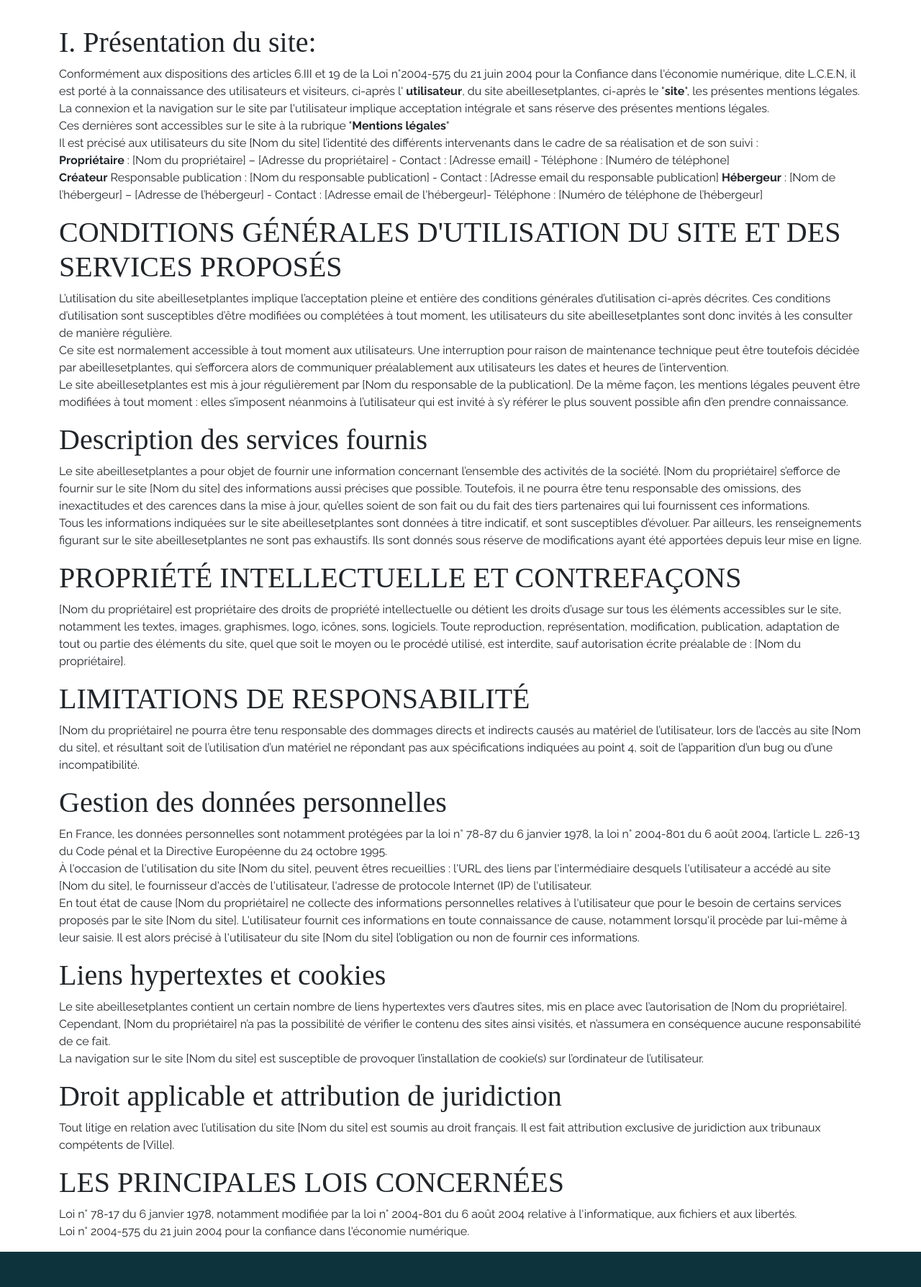
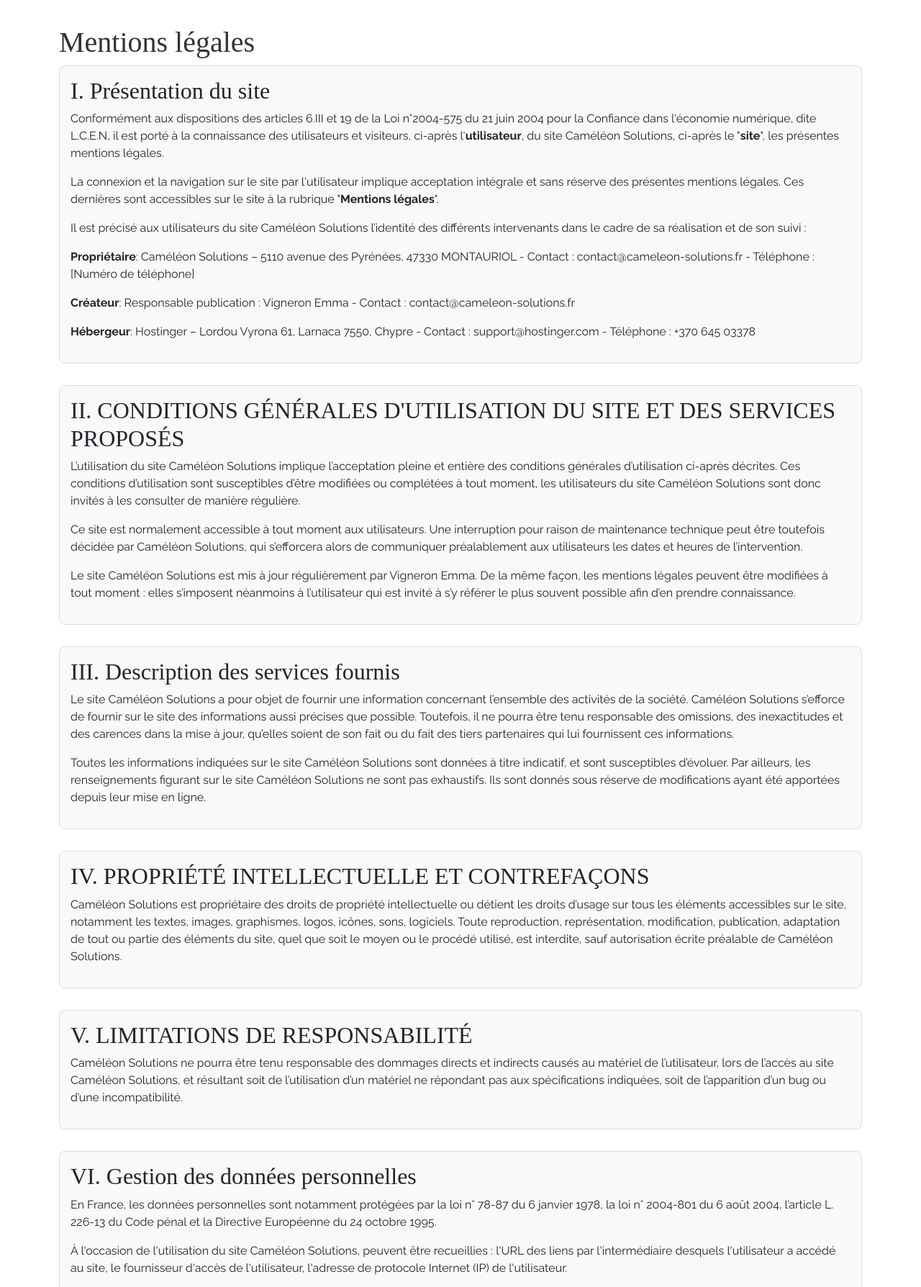
Before and after one commit to EmmaVgn/cameleonwebsite, a Symfony app: template templates/home/legal.html.twig in a window 1280 px wide. Shown: the part 100-1888 px from the top of the page at 72% size. Run offline with Twig, Linux system fonts and the light colour scheme; the template is opened without the code that fills it, so the values that code supplies are empty; style sheets or scripts are compiled from the project's sources; some libraries are stand-ins or nearby versions; some web fonts are replaced.

Commit message:
Edit CSS mentions legales

```diff
--- a/assets/styles/app.css
+++ b/assets/styles/app.css
@@ -18,6 +18,11 @@
 
 a {
   text-decoration: none;
+  color: black;
+}
+
+a:hover {
+  text-decoration: underline;
 }
 
 h1,
@@ -768,6 +773,38 @@
   left: 50%;
   transform: translateX(-50%);
 }
+/*--------------------------------------------------------------
+# MENTIONS LEGALES
+--------------------------------------------------------------*/
+.title {
+  font-size: 2.5rem;
+  color: #333;
+  font-weight: 200;
+}
+
+.legal-article {
+  margin-bottom: 30px;
+  padding: 15px;
+  border: 1px solid #ddd;
+  border-radius: 8px;
+  background-color: #f9f9f9;
+}
+
+.article-title {
+  font-size: 1.75rem;
+  color: black;
+  margin-bottom: 10px;
+}
+
+.article-content {
+  font-size: 1rem;
+  line-height: 1.6;
+  color: #555;
+}
+
+.article-content b {
+  font-weight: bold;
+}
 
 /*--------------------------------------------------------------
 # SERVICES
--- a/src/Form/ContactFormType.php
+++ b/src/Form/ContactFormType.php
@@ -66,7 +66,7 @@
             'required' => true,
             'choices' => [
                 'Demande de devis' => 'devis',
-                'Question sur un produit' => 'produit',
+                'Questions sur un service' => 'service',
                 'Autre' => 'autre',
             ],
             'attr' => [
--- a/templates/home/legal.html.twig
+++ b/templates/home/legal.html.twig
@@ -2,84 +2,90 @@
 {% block title %}Mentions légales
 {% endblock %}
 {% block body %}
-	<body id:"privacy-policy">
+	<body id="privacy-policy">
 		<div class="container mt-7">
-			<div class="row">
-				<h1>I. Présentation du site:</h1>
-				<p>Conformément aux dispositions des articles 6.III et 19 de la Loi n°2004-575 du 21 juin 2004 pour la Confiance dans l'économie numérique, dite L.C.E.N, il est porté à la connaissance des utilisateurs et visiteurs, ci-après l'<b>
-						utilisateur</b>, du site abeillesetplantes, ci-après le "<b>site</b>", les présentes mentions légales.
-					<br>
-					La connexion et la navigation sur le site par l'utilisateur implique acceptation intégrale et sans réserve des présentes mentions légales.
-					<br>
-					Ces dernières sont accessibles sur le site à la rubrique "<b>Mentions légales</b>"
-					<br>
-					Il est précisé aux utilisateurs du site [Nom du site] l’identité des différents intervenants dans le cadre de sa réalisation et de son suivi :
-					<br>
-					<b>Propriétaire</b>
-					: [Nom du propriétaire] – [Adresse du propriétaire] - Contact : [Adresse email] - Téléphone : [Numéro de téléphone]
-					<br>
-					<b>Créateur</b>
-					Responsable publication : [Nom du responsable publication] - Contact : [Adresse email du responsable publication]
-					<b>Hébergeur</b>
-					: [Nom de l’hébergeur] – [Adresse de l’hébergeur] - Contact : [Adresse email de l'hébergeur]- Téléphone : [Numéro de téléphone de l’hébergeur]
-				</p>
-				<h1>
-					CONDITIONS GÉNÉRALES D'UTILISATION DU SITE ET DES SERVICES PROPOSÉS</h1>
-				<br>
-				<p>L’utilisation du site abeillesetplantes implique l’acceptation pleine et entière des conditions générales d’utilisation ci-après décrites. Ces conditions d’utilisation sont susceptibles d’être modifiées ou complétées à tout moment, les utilisateurs du site abeillesetplantes sont donc invités à les consulter de manière régulière.
-					<br>
-					Ce site est normalement accessible à tout moment aux utilisateurs. Une interruption pour raison de maintenance technique peut être toutefois décidée par abeillesetplantes, qui s’efforcera alors de communiquer préalablement aux utilisateurs les dates et heures de l’intervention.
-					<br>
-					Le site abeillesetplantes est mis à jour régulièrement par [Nom du responsable de la publication]. De la même façon, les mentions légales peuvent être modifiées à tout moment : elles s’imposent néanmoins à l’utilisateur qui est invité à s’y référer le plus souvent possible afin d’en prendre connaissance.
-				</p>
-				<h1>
-					Description des services fournis</h1>
-				<p>Le site abeillesetplantes a pour objet de fournir une information concernant l’ensemble des activités de la société. [Nom du propriétaire] s’efforce de fournir sur le site [Nom du site] des informations aussi précises que possible. Toutefois, il ne pourra être tenu responsable des omissions, des inexactitudes et des carences dans la mise à jour, qu’elles soient de son fait ou du fait des tiers partenaires qui lui fournissent ces informations.
-					<br>
-					Tous les informations indiquées sur le site abeillesetplantes sont données à titre indicatif, et sont susceptibles d’évoluer. Par ailleurs, les renseignements figurant sur le site abeillesetplantes ne sont pas exhaustifs. Ils sont donnés sous réserve de modifications ayant été apportées depuis leur mise en ligne.
-				</p>
-				<h1>
-					PROPRIÉTÉ INTELLECTUELLE ET CONTREFAÇONS
-				</h1>
-				<p>[Nom du propriétaire] est propriétaire des droits de propriété intellectuelle ou détient les droits d’usage sur tous les éléments accessibles sur le site, notamment les textes, images, graphismes, logo, icônes, sons, logiciels. Toute reproduction, représentation, modification, publication, adaptation de tout ou partie des éléments du site, quel que soit le moyen ou le procédé utilisé, est interdite, sauf autorisation écrite préalable de : [Nom du propriétaire].
-				</p>
-				<h1>
-					LIMITATIONS DE RESPONSABILITÉ
-				</h1>
+			<h1 class="title">Mentions légales</h1>
+
+			<div class="legal-article">
+				<h2>I. Présentation du site</h2>
+				<p>Conformément aux dispositions des articles 6.III et 19 de la Loi n°2004-575 du 21 juin 2004 pour la Confiance dans l'économie numérique, dite L.C.E.N, il est porté à la connaissance des utilisateurs et visiteurs, ci-après l'<strong>utilisateur</strong>, du site Caméléon Solutions, ci-après le "<strong>site</strong>", les présentes mentions légales.</p>
+				<p>La connexion et la navigation sur le site par l'utilisateur implique acceptation intégrale et sans réserve des présentes mentions légales. Ces dernières sont accessibles sur le site à la rubrique "<strong>Mentions légales</strong>".</p>
+				<p>Il est précisé aux utilisateurs du site Caméléon Solutions l’identité des différents intervenants dans le cadre de sa réalisation et de son suivi :</p>
 				<p>
-					[Nom du propriétaire] ne pourra être tenu responsable des dommages directs et indirects causés au matériel de l’utilisateur, lors de l’accès au site [Nom du site], et résultant soit de l’utilisation d’un matériel ne répondant pas aux spécifications indiquées au point 4, soit de l’apparition d’un bug ou d’une incompatibilité.
-				</p>
-				<h1>
-					Gestion des données personnelles
-				</h1>
-				<p>En France, les données personnelles sont notamment protégées par la loi n° 78-87 du 6 janvier 1978, la loi n° 2004-801 du 6 août 2004, l’article L. 226-13 du Code pénal et la Directive Européenne du 24 octobre 1995.
-					<br>
-					À l'occasion de l'utilisation du site [Nom du site], peuvent êtres recueillies : l'URL des liens par l'intermédiaire desquels l'utilisateur a accédé au site [Nom du site], le fournisseur d'accès de l'utilisateur, l'adresse de protocole Internet (IP) de l'utilisateur.
-					<br>
-					En tout état de cause [Nom du propriétaire] ne collecte des informations personnelles relatives à l'utilisateur que pour le besoin de certains services proposés par le site [Nom du site]. L'utilisateur fournit ces informations en toute connaissance de cause, notamment lorsqu'il procède par lui-même à leur saisie. Il est alors précisé à l'utilisateur du site [Nom du site] l’obligation ou non de fournir ces informations.
-				</p>
-				<h1>
-					Liens hypertextes et cookies
-				</h1>
-				<p>Le site abeillesetplantes contient un certain nombre de liens hypertextes vers d’autres sites, mis en place avec l’autorisation de [Nom du propriétaire]. Cependant, [Nom du propriétaire] n’a pas la possibilité de vérifier le contenu des sites ainsi visités, et n’assumera en conséquence aucune responsabilité de ce fait.
-					<br>
-					La navigation sur le site [Nom du site] est susceptible de provoquer l’installation de cookie(s) sur l’ordinateur de l’utilisateur.
-				</p>
-				<h1>
-					Droit applicable et attribution de juridiction
-				</h1>
-				<p>Tout litige en relation avec l’utilisation du site [Nom du site] est soumis au droit français. Il est fait attribution exclusive de juridiction aux tribunaux compétents de [Ville].
-				</p>
-				<h1>
-					LES PRINCIPALES LOIS CONCERNÉES
-				</h1>
-				<p>Loi n° 78-17 du 6 janvier 1978, notamment modifiée par la loi n° 2004-801 du 6 août 2004 relative à l'informatique, aux fichiers et aux libertés.
-					<br>
-					Loi n° 2004-575 du 21 juin 2004 pour la confiance dans l'économie numérique.
-
+					<strong>Propriétaire</strong>: Caméléon Solutions – 5110 avenue des Pyrénées, 47330 MONTAURIOL - Contact : contact@cameleon-solutions.fr - Téléphone : [Numéro de téléphone]</p>
+				<p>
+					<strong>Créateur</strong>: Responsable publication : Vigneron Emma - Contact : contact@cameleon-solutions.fr</p>
+				<p>
+					<strong>Hébergeur</strong>: Hostinger – Lordou Vyrona 61, Larnaca 7550, Chypre - Contact : support@hostinger.com - Téléphone : +370 645 03378
 				</p>
 			</div>
+
+			<div class="legal-article">
+				<h2>II. CONDITIONS GÉNÉRALES D'UTILISATION DU SITE ET DES SERVICES PROPOSÉS</h2>
+				<p>L’utilisation du site Caméléon Solutions implique l’acceptation pleine et entière des conditions générales d’utilisation ci-après décrites. Ces conditions d’utilisation sont susceptibles d’être modifiées ou complétées à tout moment, les utilisateurs du site Caméléon Solutions sont donc invités à les consulter de manière régulière.</p>
+				<p>Ce site est normalement accessible à tout moment aux utilisateurs. Une interruption pour raison de maintenance technique peut être toutefois décidée par Caméléon Solutions, qui s’efforcera alors de communiquer préalablement aux utilisateurs les dates et heures de l’intervention.</p>
+				<p>Le site Caméléon Solutions est mis à jour régulièrement par Vigneron Emma. De la même façon, les mentions légales peuvent être modifiées à tout moment : elles s’imposent néanmoins à l’utilisateur qui est invité à s’y référer le plus souvent possible afin d’en prendre connaissance.</p>
+			</div>
+
+			<div class="legal-article">
+				<h2>III. Description des services fournis</h2>
+				<p>Le site Caméléon Solutions a pour objet de fournir une information concernant l’ensemble des activités de la société. Caméléon Solutions s’efforce de fournir sur le site des informations aussi précises que possible. Toutefois, il ne pourra être tenu responsable des omissions, des inexactitudes et des carences dans la mise à jour, qu’elles soient de son fait ou du fait des tiers partenaires qui lui fournissent ces informations.</p>
+				<p>Toutes les informations indiquées sur le site Caméléon Solutions sont données à titre indicatif, et sont susceptibles d’évoluer. Par ailleurs, les renseignements figurant sur le site Caméléon Solutions ne sont pas exhaustifs. Ils sont donnés sous réserve de modifications ayant été apportées depuis leur mise en ligne.</p>
+			</div>
+
+			<div class="legal-article">
+				<h2>IV. PROPRIÉTÉ INTELLECTUELLE ET CONTREFAÇONS</h2>
+				<p>Caméléon Solutions est propriétaire des droits de propriété intellectuelle ou détient les droits d’usage sur tous les éléments accessibles sur le site, notamment les textes, images, graphismes, logos, icônes, sons, logiciels. Toute reproduction, représentation, modification, publication, adaptation de tout ou partie des éléments du site, quel que soit le moyen ou le procédé utilisé, est interdite, sauf autorisation écrite préalable de Caméléon Solutions.</p>
+			</div>
+
+			<div class="legal-article">
+				<h2>V. LIMITATIONS DE RESPONSABILITÉ</h2>
+				<p>Caméléon Solutions ne pourra être tenu responsable des dommages directs et indirects causés au matériel de l’utilisateur, lors de l’accès au site Caméléon Solutions, et résultant soit de l’utilisation d’un matériel ne répondant pas aux spécifications indiquées, soit de l’apparition d’un bug ou d’une incompatibilité.</p>
+			</div>
+
+			<div class="legal-article">
+				<h2>VI. Gestion des données personnelles</h2>
+				<p>En France, les données personnelles sont notamment protégées par la loi n° 78-87 du 6 janvier 1978, la loi n° 2004-801 du 6 août 2004, l’article L. 226-13 du Code pénal et la Directive Européenne du 24 octobre 1995.</p>
+				<p>À l'occasion de l'utilisation du site Caméléon Solutions, peuvent être recueillies : l'URL des liens par l'intermédiaire desquels l'utilisateur a accédé au site, le fournisseur d'accès de l'utilisateur, l'adresse de protocole Internet (IP) de l'utilisateur.</p>
+				<p>En tout état de cause, Caméléon Solutions ne collecte des informations personnelles relatives à l'utilisateur que pour le besoin de certains services proposés par le site. L'utilisateur fournit ces informations en toute connaissance de cause, notamment lorsqu'il procède par lui-même à leur saisie. Il est alors précisé à l'utilisateur du site Caméléon Solutions l’obligation ou non de fournir ces informations.</p>
+				<p>
+					<strong>Caméléon Solutions</strong><br>
+					Email :
+					<a href="mailto:contact@cameleon-solutions.fr">contact@cameleon-solutions.fr</a><br>
+					Téléphone : [Numéro de téléphone]
+				</p>
+			</div>
+
+			<div class="legal-article">
+				<h2>VII. Liens hypertextes et cookies</h2>
+				<p>Le site Caméléon Solutions contient un certain nombre de liens hypertextes vers d’autres sites, mis en place avec l’autorisation de Caméléon Solutions. Cependant, Caméléon Solutions n’a pas la possibilité de vérifier le contenu des sites ainsi visités, et n’assumera en conséquence aucune responsabilité de ce fait.</p>
+				<p>La navigation sur le site Caméléon Solutions est susceptible de provoquer l’installation de cookie(s) sur l’ordinateur de l’utilisateur. L'utilisateur peut désactiver les cookies en se rendant dans les paramètres de son navigateur.</p>
+			</div>
+
+			<div class="legal-article">
+				<h2>VIII. Droit applicable et attribution de juridiction</h2>
+				<p>Tout litige en relation avec l’utilisation du site Caméléon Solutions est soumis au droit français. Il est fait attribution exclusive de juridiction aux tribunaux compétents de Agen.</p>
+			</div>
+
+			<div class="legal-article">
+				<h2>IX. LES PRINCIPALES LOIS CONCERNÉES</h2>
+				<p>Loi n° 78-17 du 6 janvier 1978, notamment modifiée par la loi n° 2004-801 du 6 août 2004 relative à l'informatique, aux fichiers et aux libertés.</p>
+				<p>Loi n° 2004-575 du 21 juin 2004 pour la confiance dans l'économie numérique.</p>
+			</div>
+
+			<div class="legal-article">
+				<h2>X. Contact</h2>
+				<p>Pour toute question relative aux présentes mentions légales ou pour exercer vos droits, vous pouvez nous contacter :</p>
+				<p>
+					<strong>Caméléon Solutions</strong><br>
+					5110 avenue des Pyrénées,<br>
+					47330 MONTAURIOL<br>
+					Email :
+					<a href="mailto:contact@cameleon-solutions.fr">contact@cameleon-solutions.fr</a><br>
+					Téléphone : [Numéro de téléphone]
+				</p>
+			</div>
+
 		</div>
-
 	</body>
 {% endblock %}
```
Also changed, not shown: templates/home/cgv.html.twig (+92 -95 lines), templates/home/politique.html.twig (+51 -41 lines).
